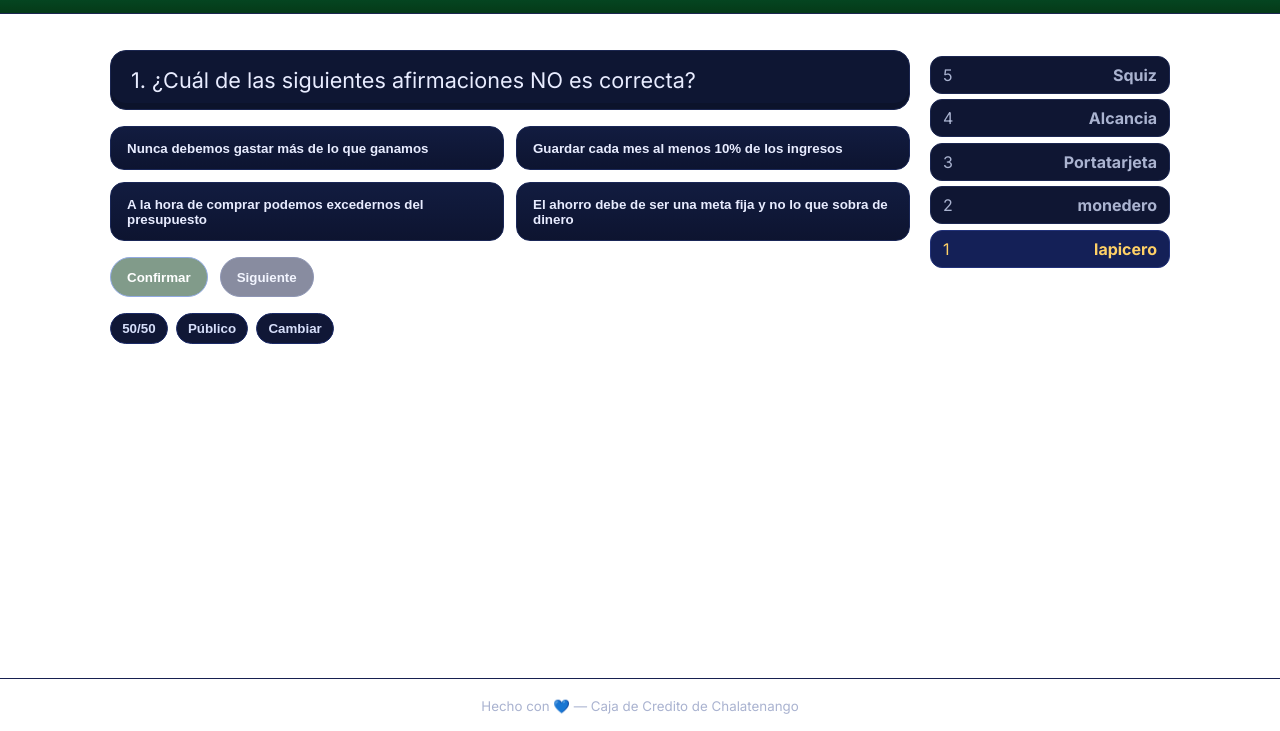
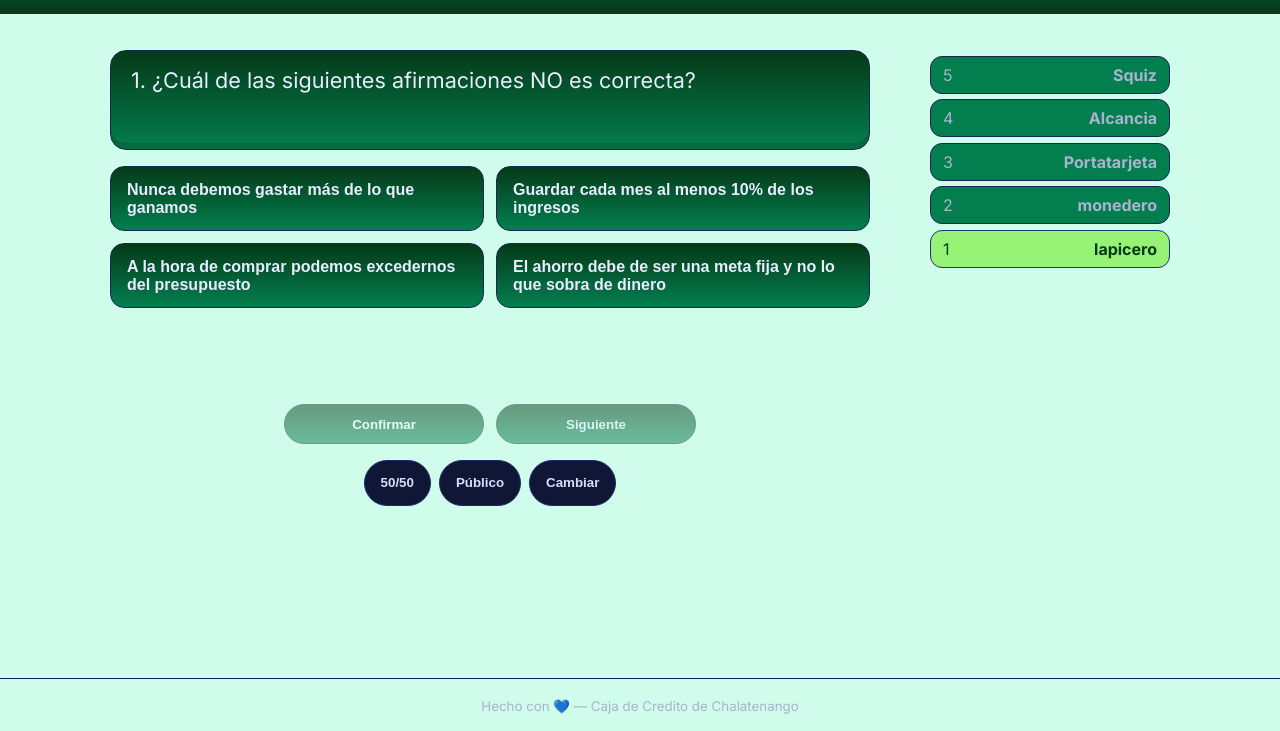
Before and after one commit to rorellana-b/juegoFinanciero, a plain HTML site: page index.html in a window 1280 px wide. Both pictures are taken after a click on the button "Comenzar". Shown: the part 69-800 px from the top of the page. Drawn offline with Linux system fonts and the light colour scheme.

Commit message:
Update styles.css

```diff
--- a/styles/styles.css
+++ b/styles/styles.css
@@ -1,6 +1,6 @@
 /* styles.css — ¿Quién Quiere Ser Financiero? */
 :root {
-  --bg: #fff;
+  --bg: #97f375;
   --card: #037f4f;
   --primary: #053a18;
   --primary-600: #2758c7;
@@ -99,7 +99,8 @@ body {
   border: 1px solid #19214a;
   box-shadow: 0 10px 30px rgba(0, 0, 0, .25);
   border-radius: 18px;
-  padding: 1.25rem;
+  padding: 2rem;
+  font-size: x-large;
 }
 
 .card.center {
@@ -126,6 +127,7 @@ body {
   top: 84px;
   max-height: calc(100dvh - 120px);
   overflow: auto;
+  margin-left: 60px;
 }
 
 .ladder-list {
@@ -143,13 +145,13 @@ body {
   margin: .35rem 0;
   border-radius: 12px;
   border: 1px solid #1b2650;
-  background: #0f1633;
+  background: var(--card);
   color: var(--muted);
 }
 
 .ladder-list li.active {
-  background: #142057;
-  color: var(--accent);
+  background: var(--bg);
+  color: var(--primary);
   border-color: #22327a;
 }
 
@@ -162,16 +164,21 @@ body {
   font-weight: 700;
 }
 
-/* main,
+main,
 #screen-menu,
 #screen-how,
-#scree-game,
+#screen-game,
 #screen-gameover {
-  background-color: #037f4f;
-} */
+  background-color: #cffceb;
+}
+
+.literal {
+  font-weight: bold;
+  margin-right: 0.5rem;
+}
 
 .board {
-  margin-right: min(260px, 35%);
+  margin-right: min(230px, 35%);
   display: grid;
   gap: 1rem;
 }
@@ -179,8 +186,9 @@ body {
 .question {
   font-size: clamp(1rem, 2.5vw, 1.35rem);
   padding: 1rem 1.25rem;
+  height: 100px;
   border-radius: 16px;
-  background: #0e1633;
+  background: linear-gradient(180deg, var(--primary), var(--card));
   border: 1px solid #1b2650;
   box-shadow: inset 0 -6px 0 rgba(0, 0, 0, .15);
 }
@@ -189,18 +197,20 @@ body {
   display: grid;
   grid-template-columns: 1fr 1fr;
   gap: .75rem;
+  font-size: larger;
 }
 
 .option {
   text-align: left;
   padding: .85rem 1rem;
-  background: linear-gradient(180deg, #121c40, #0d1430);
+  background: linear-gradient(180deg, var(--primary), var(--card));
   border: 1px solid #1a2757;
   border-radius: 14px;
   color: var(--text);
   font-weight: 600;
   cursor: pointer;
   transition: transform .08s ease, border-color .2s ease;
+  font-size:medium;
 }
 
 .option:hover {
@@ -223,18 +233,21 @@ body {
 }
 
 .controls {
+  margin-top: 80px;
   display: flex;
   gap: .75rem;
+  justify-content: center;
 }
 
 .btn {
-  background: #131c44;
-  border: 1px solid #21306d;
+  background: linear-gradient(180deg, var(--primary), var(--card));
+  border: 1px solid var(--primary);
   color: var(--text);
   padding: .7rem 1rem;
   border-radius: 999px;
   cursor: pointer;
   font-weight: 600;
+   width: 200px;
 }
 
 .btn:hover {
@@ -247,22 +260,24 @@ body {
 }
 
 .btn.primary {
-  background: var(--primary);
-  border-color: var(--primary-600);
+  background: linear-gradient(180deg, var(--primary), var(--card));
+  border-color: var(--primary);
   color: white;
+  width: 200px;
 }
 
 .lifelines {
   display: flex;
   gap: .5rem;
   flex-wrap: wrap;
+  justify-content: center;
 }
 
 .chip {
   background: #101736;
   border: 1px solid #1b2a67;
   color: #d6defa;
-  padding: .45rem .7rem;
+  padding: .9rem 1rem;
   border-radius: 999px;
   cursor: pointer;
   font-weight: 700;
```
